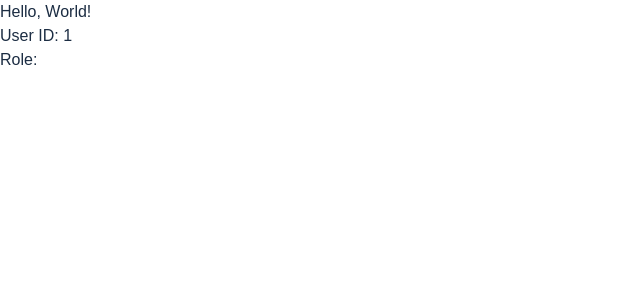
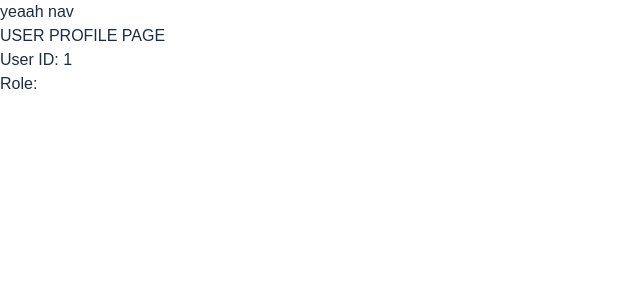
Before and after one commit to AtQ0/org-chart, a Next.js app: page /user/1 in a window 1280 px wide. Shown: the top 300 px of the page, without its empty margins (0-640 px from the left). Built offline with nearby package versions, Linux system fonts and the light colour scheme.

Commit message:
added conditional rendering on header and footer depending on page

```diff
--- a/src/app/layout.tsx
+++ b/src/app/layout.tsx
@@ -1,30 +1,34 @@
-// In your RootLayout.tsx (Server Component)
-import type { Metadata } from 'next';
+'use client';
+
+// Add this line at the top
+import { usePathname } from 'next/navigation';
 import ClientSessionProvider from '../components/providers/ClientSessionProvider';
 import './globals.css';
-
-// Import ClientSessionProvider
-
-export const metadata: Metadata = {
-  title: 'Create Next App',
-  description: 'Generated by create next app',
-};
 
 export default function RootLayout({
   children,
 }: Readonly<{
   children: React.ReactNode;
 }>) {
+  // Pathname check to conditionally render header
+  const pathname = usePathname();
+  const showHeader = pathname !== '/';
+  const showFooter = pathname !== '/';
+
   return (
     <html lang="en">
       <head></head>
       <body>
         <ClientSessionProvider>
-          {' '}
-          {/* Wrap the session provider in a client-side component */}
-          <header>{/* Add your navigation, logo, etc. here */}</header>
+          {showHeader && (
+            <header>
+              <nav>
+                <p>yeaah nav</p>
+              </nav>
+            </header>
+          )}
           <main>{children}</main>
-          <footer>{/* Add footer content here */}</footer>
+          {showFooter && <footer>{/* Add footer content here */}</footer>}
         </ClientSessionProvider>
       </body>
     </html>
--- a/src/app/user/[id]/page.tsx
+++ b/src/app/user/[id]/page.tsx
@@ -15,7 +15,7 @@ const UserPage = ({ params }: { params: Promise<{ id: string }> }) => {
 
   return (
     <div>
-      <h1>Hello, World!</h1>
+      <h1>USER PROFILE PAGE</h1>
       <p>User ID: {id}</p>
       <p>Role: {role_name}</p>
     </div>
```
